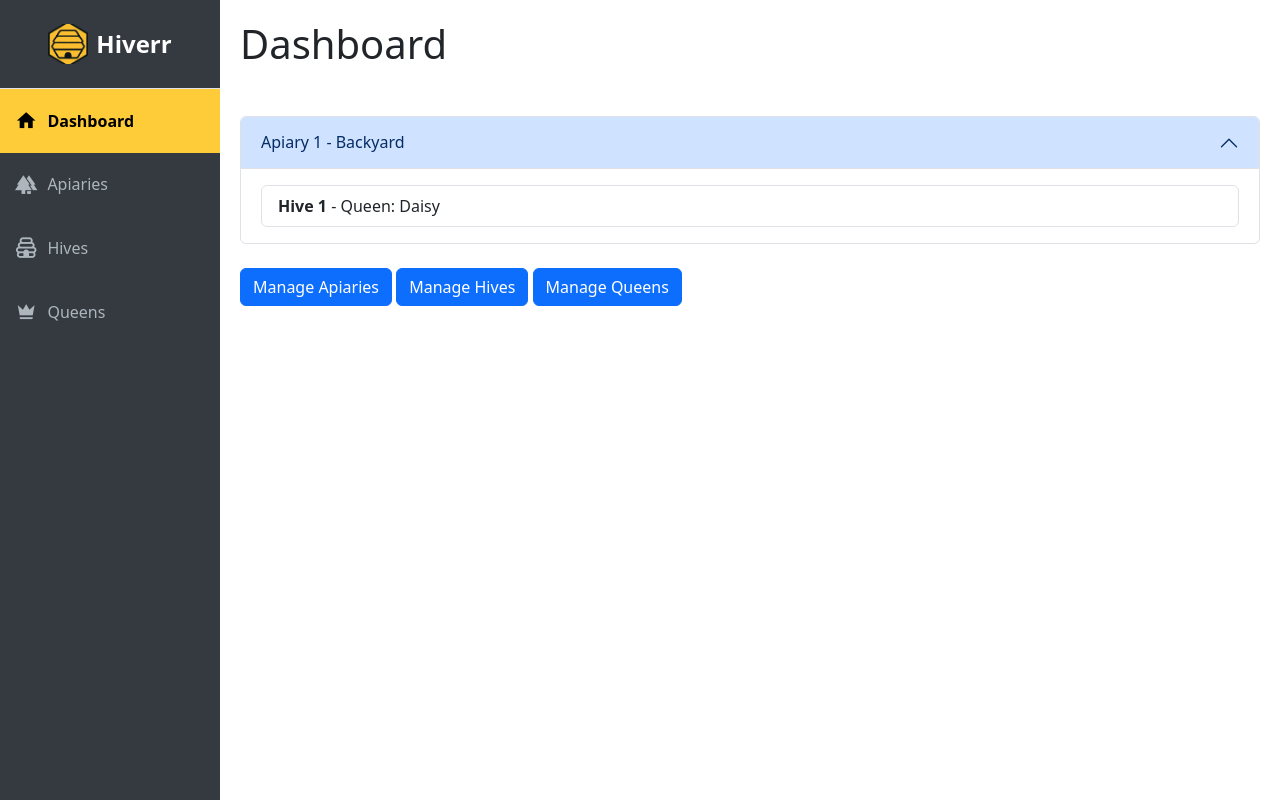
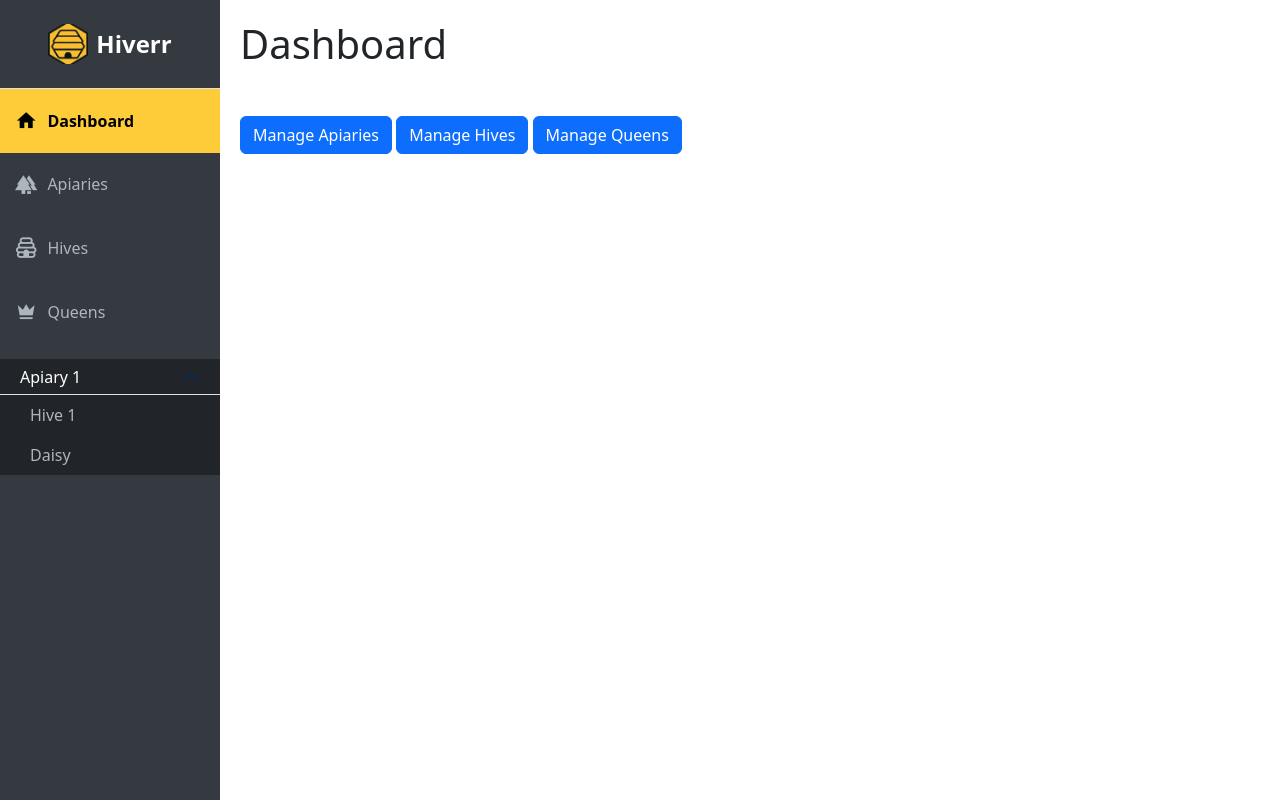
Before and after one commit to Maagdappel/Hiverr, a Flask app: page / in a window 1280 px wide, after a click that opens the changed part. Run offline with Flask 3, Linux system fonts and the light colour scheme; data comes from the database, SQL or seed files in the repository.

Commit message:
Move apiary accordion to sidebar

```diff
--- a/app.py
+++ b/app.py
@@ -11,8 +11,7 @@ db = SQLAlchemy(app)
 
 @app.route('/')
 def index():
-    apiaries = Apiary.query.all()
-    return render_template('index.html', apiaries=apiaries, active_page='dashboard')
+    return render_template('index.html', active_page='dashboard')
 
 @app.route('/apiaries')
 def apiaries():
@@ -227,5 +226,9 @@ class Queen(db.Model):
     def __repr__(self):
         return f'<Queen {self.name}>'
 
+@app.context_processor
+def inject_sidebar_apiaries():
+    return {'sidebar_apiaries': Apiary.query.all()}
+
 if __name__ == '__main__':
     app.run(debug=True, host='0.0.0.0', port=80)
--- a/templates/base.html
+++ b/templates/base.html
@@ -41,6 +41,17 @@
             margin-right: 10px;
             font-size: 1.4rem; /* Make MDI icons a little bigger */
         }
+        .sidebar-sublink {
+            color: #adb5bd;
+            text-decoration: none;
+            display: block;
+            padding: 8px 15px 8px 30px;
+            transition: background-color 0.2s ease, color 0.2s ease;
+        }
+        .sidebar-sublink:hover {
+            background-color: #495057;
+            color: white;
+        }
         .content {
             flex-grow: 1;
             padding: 20px;
@@ -69,6 +80,42 @@
         <a href="/queens" class="sidebar-link {% if active_page == 'queens' %}active{% endif %}">
             <i class="mdi mdi-crown"></i> Queens
         </a>
+
+        {% if sidebar_apiaries %}
+        <div class="accordion accordion-flush mt-3" id="apiarySidebar">
+          {% for apiary in sidebar_apiaries %}
+          <div class="accordion-item bg-dark border-0">
+            <h2 class="accordion-header" id="heading{{ apiary.id }}">
+              <button class="accordion-button collapsed bg-dark text-white py-2" type="button" data-bs-toggle="collapse" data-bs-target="#collapse{{ apiary.id }}" aria-expanded="false" aria-controls="collapse{{ apiary.id }}">
+                {{ apiary.name }}
+              </button>
+            </h2>
+            <div id="collapse{{ apiary.id }}" class="accordion-collapse collapse" aria-labelledby="heading{{ apiary.id }}" data-bs-parent="#apiarySidebar">
+              <div class="accordion-body p-0">
+                {% if apiary.hives %}
+                <ul class="list-unstyled">
+                  {% for hive in apiary.hives %}
+                  <li>
+                    <a href="/edit-hive/{{ hive.id }}" class="sidebar-sublink">{{ hive.name }}</a>
+                    {% if hive.queens %}
+                    <ul class="list-unstyled">
+                      {% for queen in hive.queens %}
+                      <li><a href="/edit-queen/{{ queen.id }}" class="sidebar-sublink">{{ queen.name }}</a></li>
+                      {% endfor %}
+                    </ul>
+                    {% endif %}
+                  </li>
+                  {% endfor %}
+                </ul>
+                {% else %}
+                <p class="text-white-50 ps-4 mb-2 small">No hives</p>
+                {% endif %}
+              </div>
+            </div>
+          </div>
+          {% endfor %}
+        </div>
+        {% endif %}
     </div>
 
     <div class="content">
--- a/templates/index.html
+++ b/templates/index.html
@@ -5,45 +5,7 @@
 {% block content %}
 <h1 class="mb-5">Dashboard</h1>
 
-{% if apiaries %}
-<div class="accordion" id="apiaryAccordion">
-  {% for apiary in apiaries %}
-  <div class="accordion-item">
-    <h2 class="accordion-header" id="heading{{ apiary.id }}">
-      <button class="accordion-button collapsed" type="button" data-bs-toggle="collapse" data-bs-target="#collapse{{ apiary.id }}" aria-expanded="false" aria-controls="collapse{{ apiary.id }}">
-        {{ apiary.name }} - {{ apiary.location }}
-      </button>
-    </h2>
-    <div id="collapse{{ apiary.id }}" class="accordion-collapse collapse" aria-labelledby="heading{{ apiary.id }}" data-bs-parent="#apiaryAccordion">
-      <div class="accordion-body">
-        {% if apiary.hives %}
-        <ul class="list-group">
-          {% for hive in apiary.hives %}
-          <li class="list-group-item">
-            <strong>{{ hive.name }}</strong>
-            {% if hive.queens %}
-                - Queen: {{ hive.queens[0].name }}
-            {% else %}
-                - No queen
-            {% endif %}
-          </li>
-          {% endfor %}
-        </ul>
-        {% else %}
-            <p>No hives in this apiary.</p>
-        {% endif %}
-      </div>
-    </div>
-  </div>
-  {% endfor %}
-</div>
-{% else %}
-<p>No apiaries yet. <a href="/add-apiary">Add an apiary</a> to get started.</p>
-{% endif %}
-
-<div class="mt-4">
-  <a href="/apiaries" class="btn btn-primary">Manage Apiaries</a>
-  <a href="/hives" class="btn btn-primary">Manage Hives</a>
-  <a href="/queens" class="btn btn-primary">Manage Queens</a>
-</div>
+<a href="/apiaries" class="btn btn-primary">Manage Apiaries</a>
+<a href="/hives" class="btn btn-primary">Manage Hives</a>
+<a href="/queens" class="btn btn-primary">Manage Queens</a>
 {% endblock %}
```
